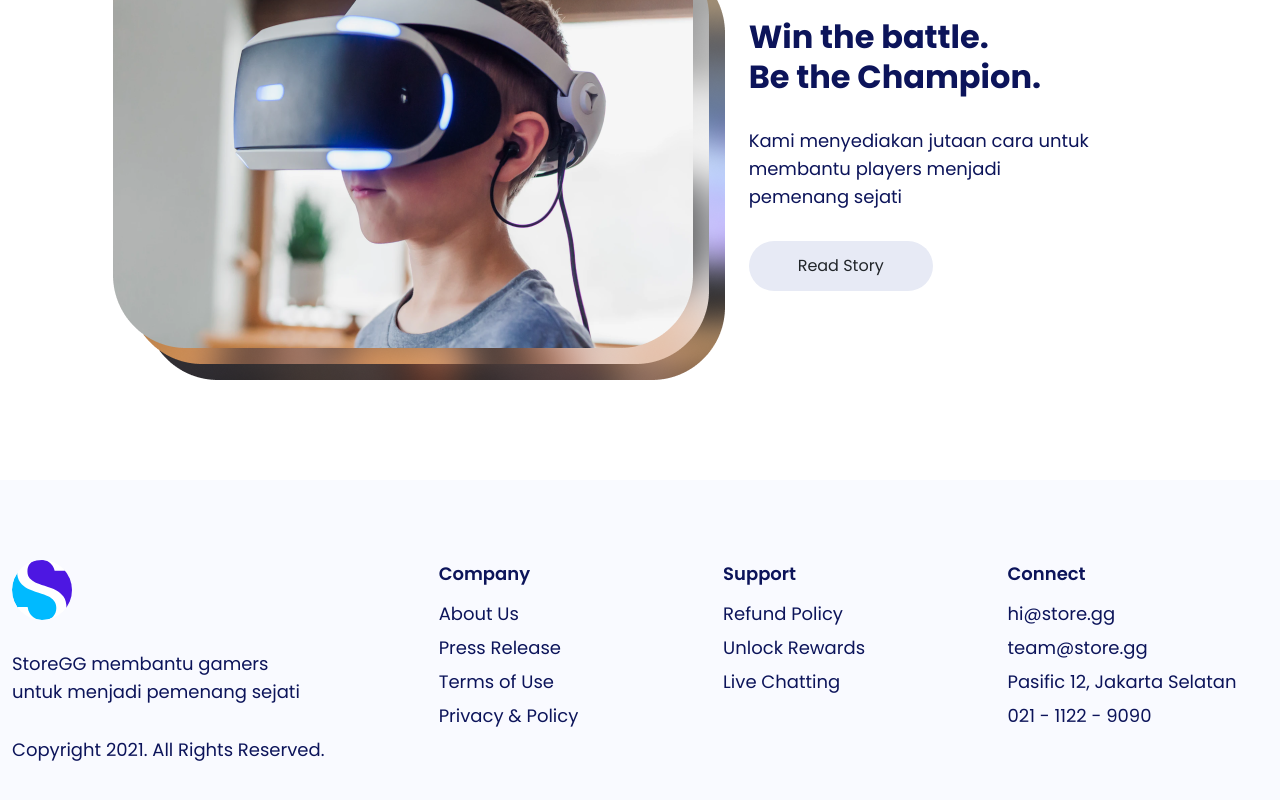
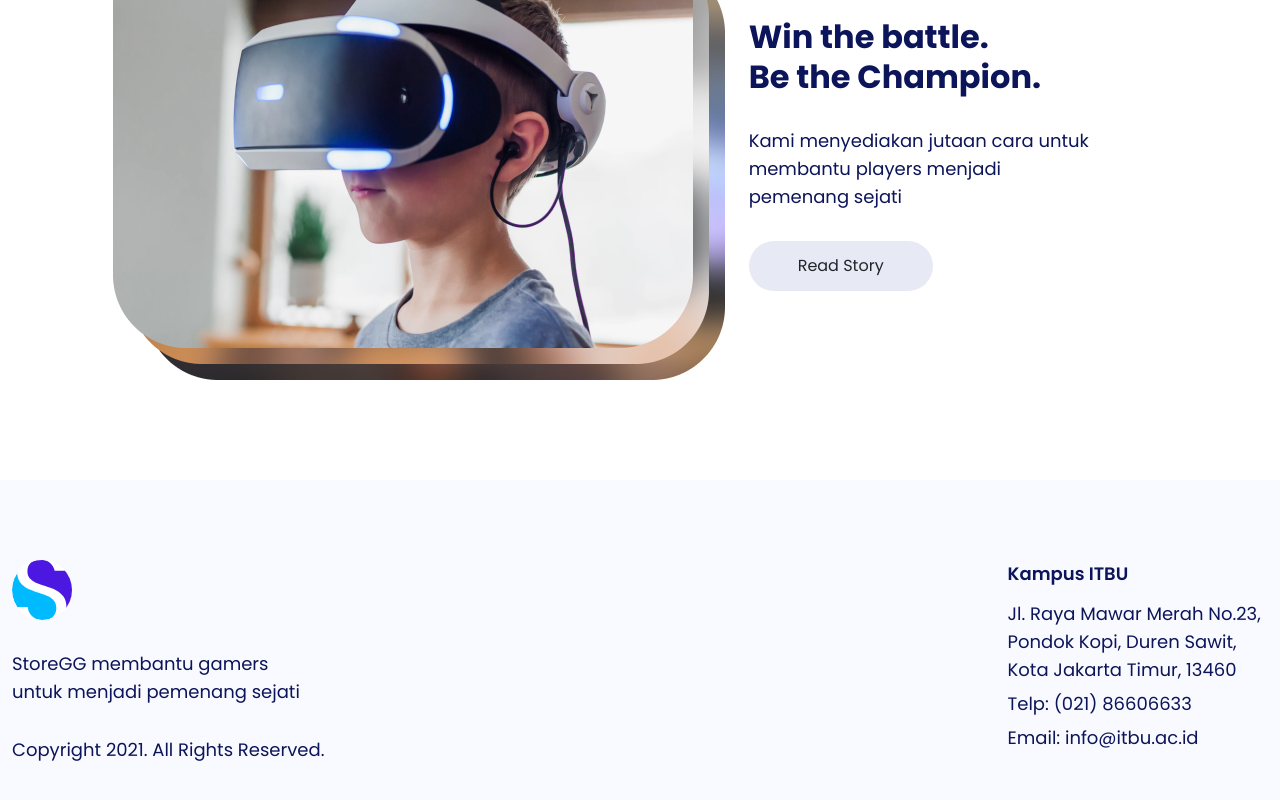
Before and after one commit to adamnasrudin03/client-skripsi, a Next.js app: page / in a window 1280 px wide. Shown: the part 1214-2014 px from the top of the page. Built offline with nearby package versions, Linux system fonts and the light colour scheme; no server answers.

Commit message:
adjust layout footer

```diff
--- a/components/organisms/Footer/index.tsx
+++ b/components/organisms/Footer/index.tsx
@@ -50,87 +50,47 @@ export default function Footer() {
             <div className="col-lg-8 mt-lg-0 mt-20">
               <div className="row gap-sm-0">
                 <div className="col-md-4 col-6 mb-lg-0 mb-25">
-                  <p className="text-lg fw-semibold color-palette-1 mb-12">Company</p>
+                  <p className="text-lg fw-semibold color-palette-1 mb-12"> </p>
                   <ul className="list-unstyled">
                     <li className="mb-6">
-                      <a href="" className="text-lg color-palette-1 text-decoration-none">About Us</a>
+                      <a href="" className="text-lg color-palette-1 text-decoration-none"> </a>
                     </li>
                     <li className="mb-6">
-                      <a href="" className="text-lg color-palette-1 text-decoration-none">
-                        Press
-                        Release
-
-                      </a>
+                      <a href="" className="text-lg color-palette-1 text-decoration-none"> </a>
                     </li>
                     <li className="mb-6">
-                      <a href="" className="text-lg color-palette-1 text-decoration-none">Terms of Use</a>
+                      <a href="" className="text-lg color-palette-1 text-decoration-none"> </a>
                     </li>
                     <li className="mb-6">
-                      <a href="" className="text-lg color-palette-1 text-decoration-none">
-                        Privacy &
-                        Policy
-
-                      </a>
+                      <a href="" className="text-lg color-palette-1 text-decoration-none"> </a>
                     </li>
                   </ul>
                 </div>
                 <div className="col-md-4 col-6 mb-lg-0 mb-25">
-                  <p className="text-lg fw-semibold color-palette-1 mb-12">Support</p>
+                  <p className="text-lg fw-semibold color-palette-1 mb-12"> </p>
                   <ul className="list-unstyled">
                     <li className="mb-6">
-                      <a href="" className="text-lg color-palette-1 text-decoration-none">
-                        Refund
-                        Policy
-
-                      </a>
+                      <a href="" className="text-lg color-palette-1 text-decoration-none"> </a>
                     </li>
                     <li className="mb-6">
-                      <a href="" className="text-lg color-palette-1 text-decoration-none">
-                        Unlock
-                        Rewards
-
-                      </a>
+                      <a href="" className="text-lg color-palette-1 text-decoration-none"> </a>
                     </li>
                     <li className="mb-6">
-                      <a href="" className="text-lg color-palette-1 text-decoration-none">
-                        Live
-                        Chatting
-
-                      </a>
+                      <a href="" className="text-lg color-palette-1 text-decoration-none"> </a>
                     </li>
                   </ul>
                 </div>
                 <div className="col-md-4 col-12 mt-lg-0 mt-md-0 mt-25">
-                  <p className="text-lg fw-semibold color-palette-1 mb-12">Connect</p>
+                  <p className="text-lg fw-semibold color-palette-1 mb-12">Kampus ITBU</p>
                   <ul className="list-unstyled">
                     <li className="mb-6">
                       <a
-                        href="mailto: hi@store.gg"
+                        href="https://goo.gl/maps/gi67n6vY4ZidyzK89"
                         className="text-lg color-palette-1 text-decoration-none"
                       >
-                        hi@store.gg
-
-                      </a>
-                    </li>
-                    <li className="mb-6">
-                      <a
-                        href="mailto: team@store.gg"
-                        className="text-lg color-palette-1 text-decoration-none"
-                      >
-                        team@store.gg
-
-                      </a>
-                    </li>
-                    <li className="mb-6">
-                      <a
-                        href="http://maps.google.com/?q=Pasific 12,
-                                        Jakarta Selatan"
-                        className="text-lg color-palette-1 text-decoration-none"
-                      >
-                        Pasific
-                        12,
-                        Jakarta Selatan
-
+                        Jl. Raya Mawar Merah No.23,
+                        Pondok Kopi, Duren Sawit,
+                        Kota Jakarta Timur, 13460
                       </a>
                     </li>
                     <li className="mb-6">
@@ -138,9 +98,16 @@ export default function Footer() {
                         href="tel: 02111229090"
                         className="text-lg color-palette-1 text-decoration-none"
                       >
-                        021 - 1122 -
-                        9090
+                        Telp: (021) 86606633
 
+                      </a>
+                    </li>
+                    <li className="mb-6">
+                      <a
+                        href="mailto: info@itbu.ac.id"
+                        className="text-lg color-palette-1 text-decoration-none"
+                      >
+                        Email: info@itbu.ac.id
                       </a>
                     </li>
                   </ul>
```
